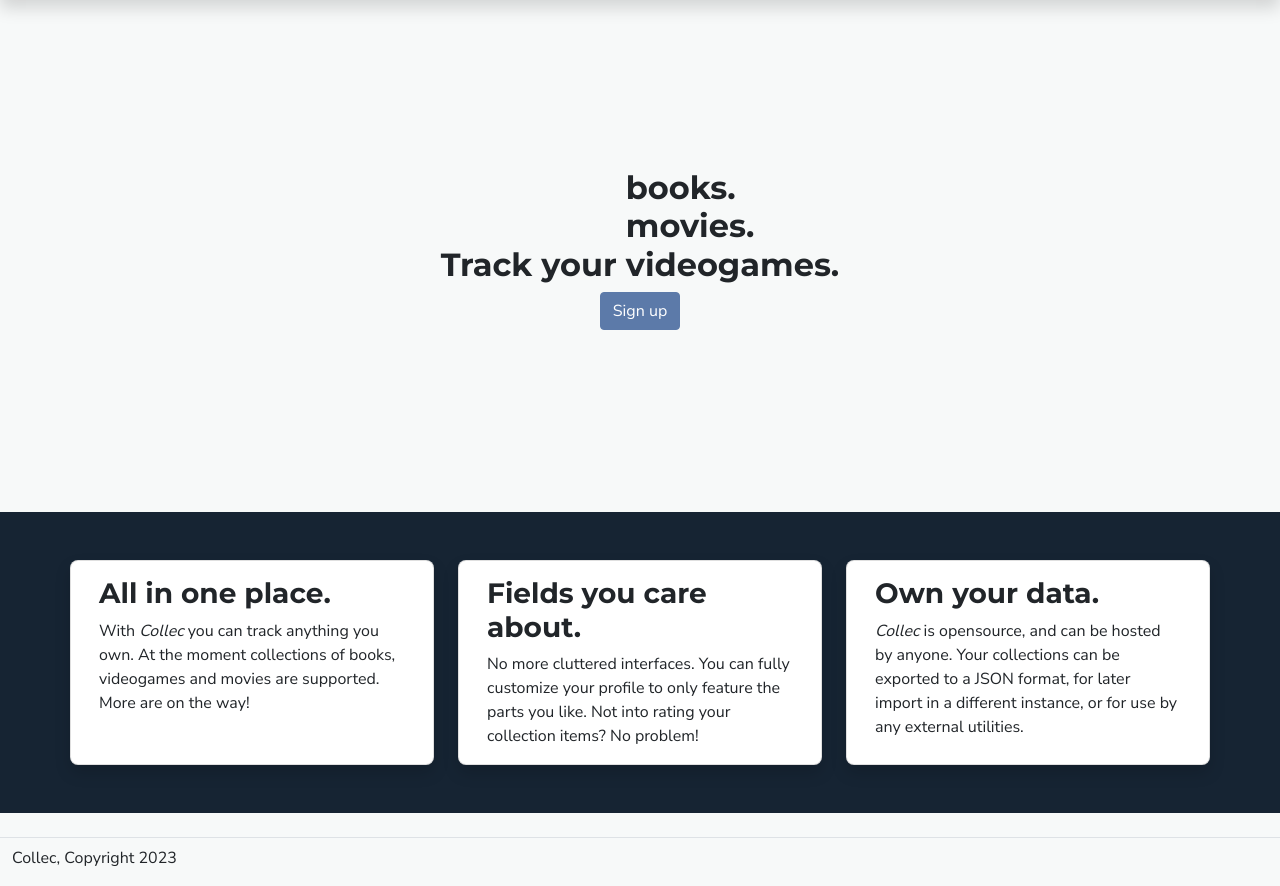
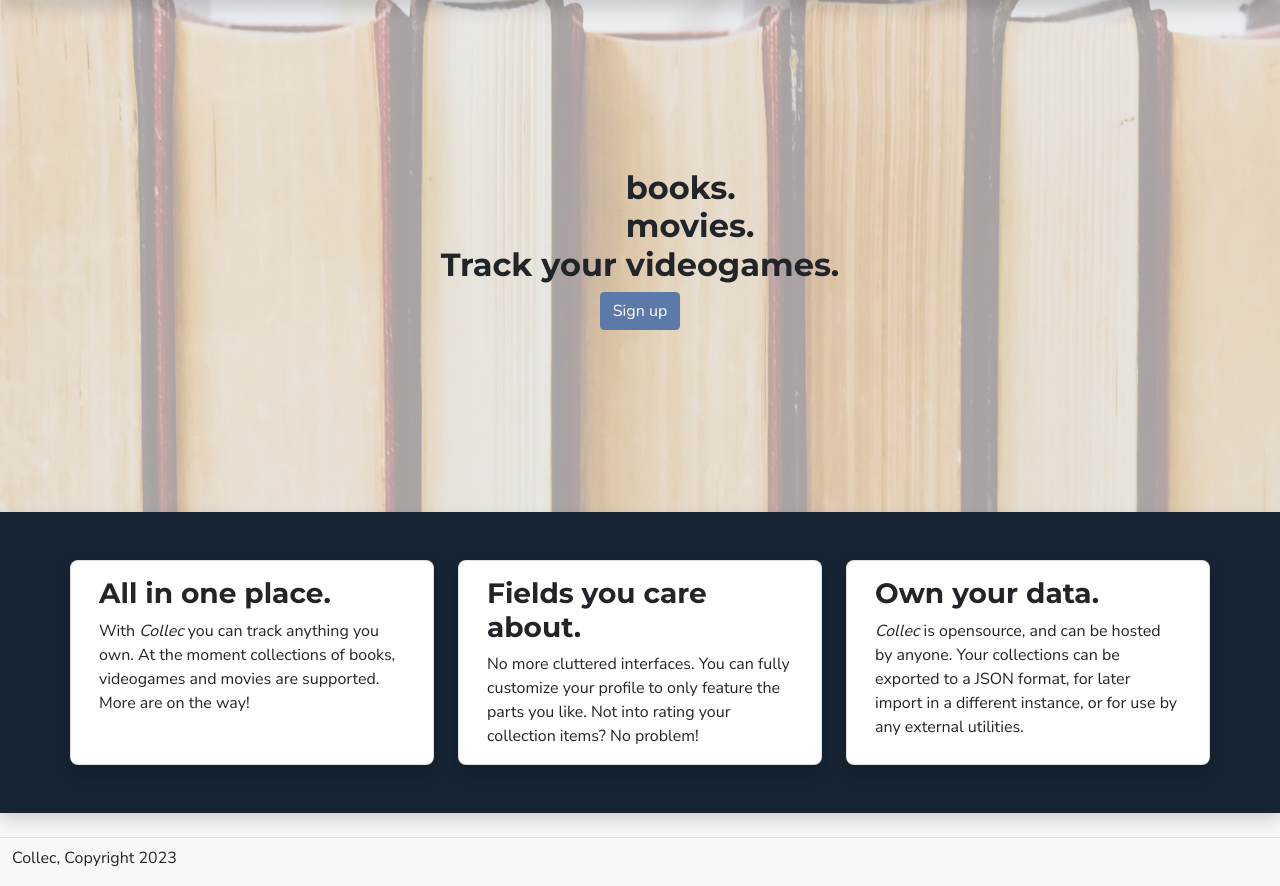
Before and after one commit to Tearnote/collec, a Django app: page / in a window 1280 px wide. Shown: the part 64-950 px from the top of the page. Run offline with Django 4.2, Linux system fonts and the light colour scheme; some libraries are stand-ins or nearby versions.

Commit message:
Add background image to landing page

```diff
--- a/collec/web/static/web/css/style.css
+++ b/collec/web/static/web/css/style.css
@@ -49,6 +49,20 @@ header .btn:hover {
 #eyecatch {
     min-height: 32rem;
     padding-top: 4rem;
+    position: relative;
+}
+
+#eyecatch .background {
+    position: absolute;
+    left: 0;
+    top: 0;
+    width: 100%;
+    height: 100%;
+    background: linear-gradient(
+            rgba(247, 249, 249, 0.6),
+            rgba(247, 249, 249, 0.6)
+    ), var(--bg) center/cover;
+    z-index: -1;
 }
 
 #eyecatch .btn {
--- a/collec/web/templates/web/index.html
+++ b/collec/web/templates/web/index.html
@@ -1,11 +1,14 @@
 {% extends "web/base.html" %}
+{% load static %}
+
 {% block title %}Collec. Track your stuff!{% endblock %}
 {% block header_title %}Collec{% endblock %}
 
 {% block content %}
 
     <main>
-        <section id="eyecatch" class="container text-center d-flex flex-column align-items-center justify-content-center">
+        <section id="eyecatch" class="container-fluid text-center d-flex flex-column align-items-center justify-content-center">
+            <div class="background" style='--bg: url("{% static 'img/eyecatch.webp' %}")'></div>
             <h2>Track your <span id="track">videogames.</span></h2>
             {% if user.is_authenticated %}
                 <a href="{% url 'dashboard' user %}" role="button" class="btn btn-primary">Open Dashboard</a>
@@ -13,7 +16,7 @@
                 <a href="{% url 'account_signup' %}" role="button" class="btn btn-primary" onclick="showModal(event)">Sign up</a>
             {% endif %}
         </section>
-        <section id="cards" class="container-fluid pt-5 pb-5">
+        <section id="cards" class="container-fluid shadow pt-5 pb-5">
             <div class="container">
                 <div class="row">
                     <article class="card shadow col-md me-md-4 mb-4 mb-md-0">
```
Also changed, not shown: collec/web/static/img/eyecatch.webp (added).
